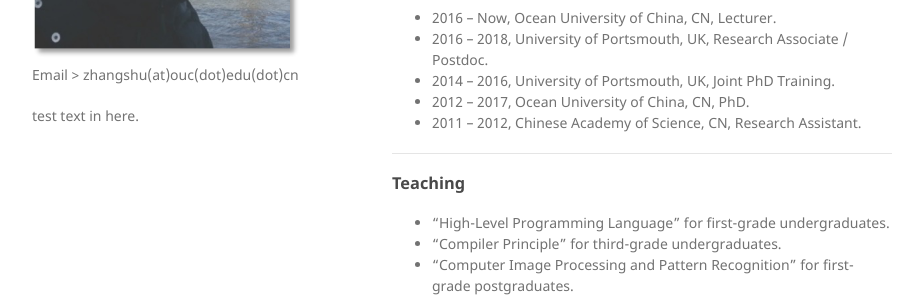
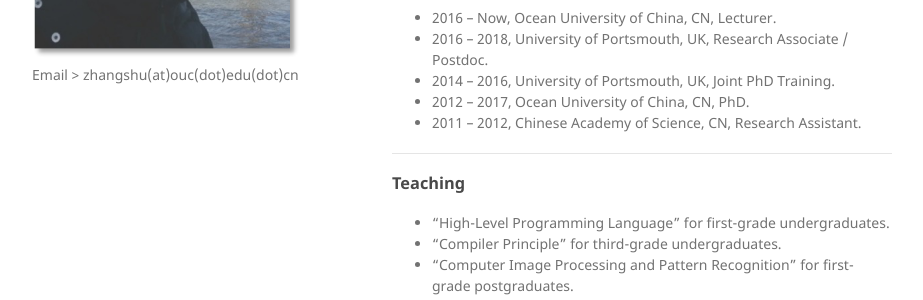
Before and after one commit to jackyspeed/aboutzhangshu, a Jekyll site: the page built from index.md, in a window 1280 px wide. Shown: the part 403-703 px from the top of the page, without its empty margins (178-1101 px from the left). Built offline with Jekyll 4.4.1, drawn with Linux system fonts in a browser that asks for light colours; our own code applies the rules of GitHub Pages for plain Markdown files.

Commit message:
Update _config.yml

```diff
--- a/_config.yml
+++ b/_config.yml
@@ -12,7 +12,6 @@ description: Email > zhangshu(at)ouc(dot)edu(dot)cn
 site.show_downloads: false
 site.github.is_project_page: false
 site.github.is_user_page: false
-test_var: test text in here.
 google_analytics:
 theme: jekyll-theme-minimal
 
```
